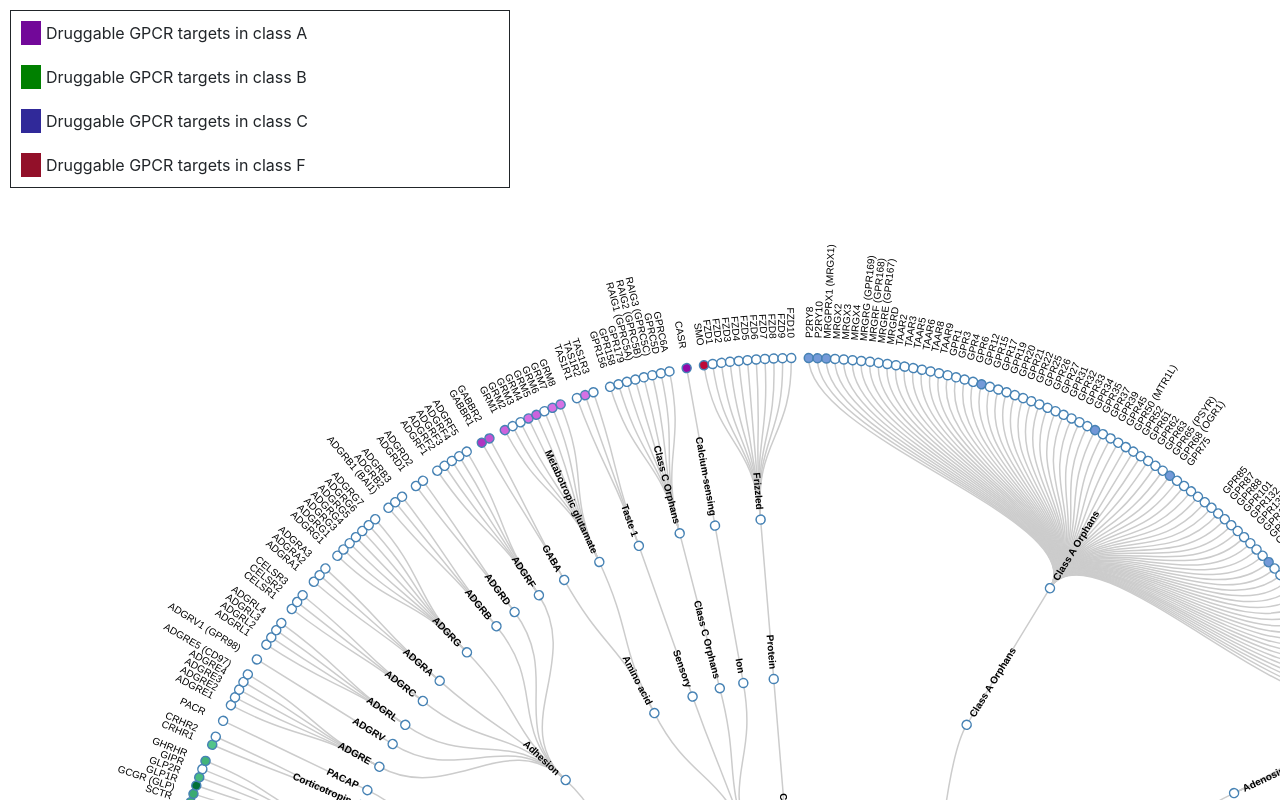
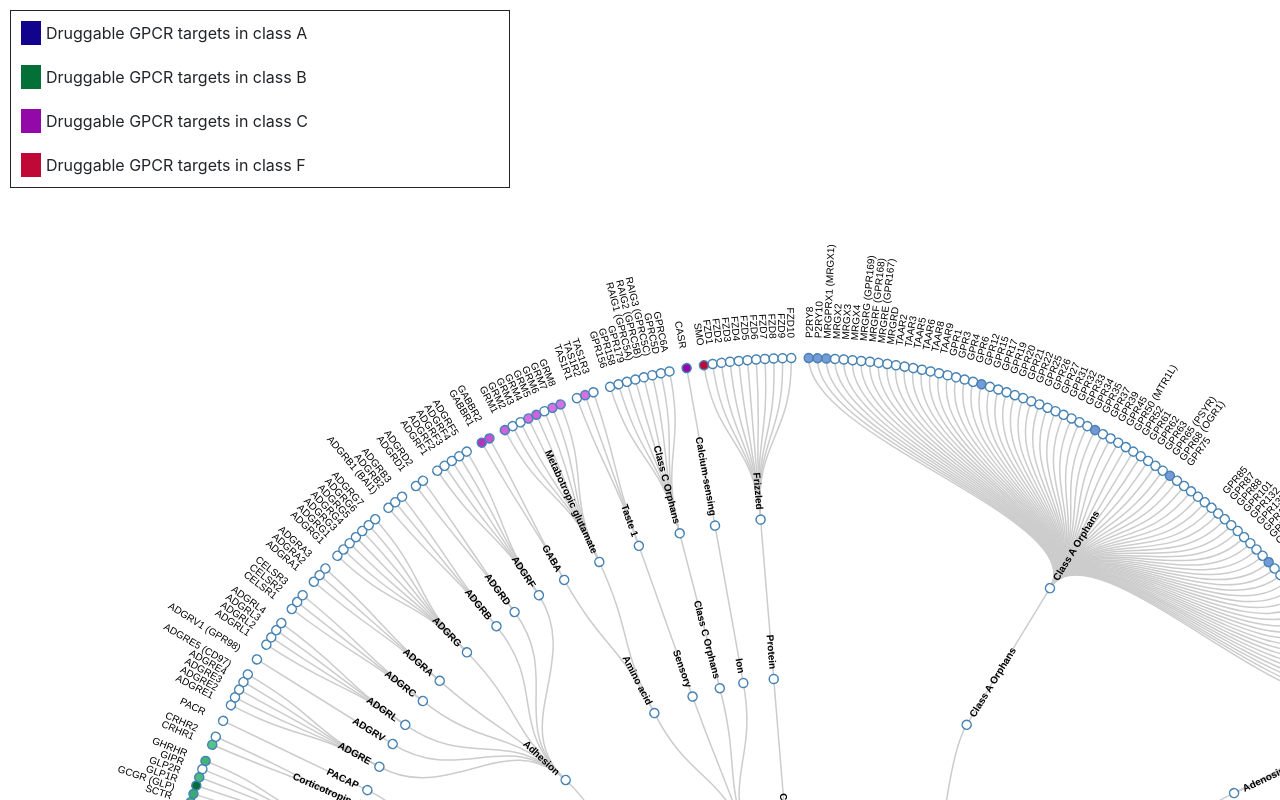
Before and after one commit to viktorlab/radial-tidy-tree, a website built with Parcel: page src/index.html in a window 1280 px wide. Shown: the top 800 px of the page. Built offline with nearby package versions, Linux system fonts and the light colour scheme.

Commit message:
change legend color

```diff
--- a/src/style.css
+++ b/src/style.css
@@ -104,23 +104,23 @@
 .purple {
   margin-right: 5px;
   width: 20px;
-  background-color: #720899;
+  background-color: #11038c;
 }
 
 .blue {
   margin-right: 5px;
   width: 20px;
-  background-color: #302999;
+  background-color: #9308a8;
 }
 
 .green {
   margin-right: 5px;
   width: 20px;
-  background-color: green;
+  background-color: #037038;
 }
 
 .red {
   margin-right: 5px;
   width: 20px;
-  background-color: #921029;
+  background-color: #bf0a37;
 }
```
